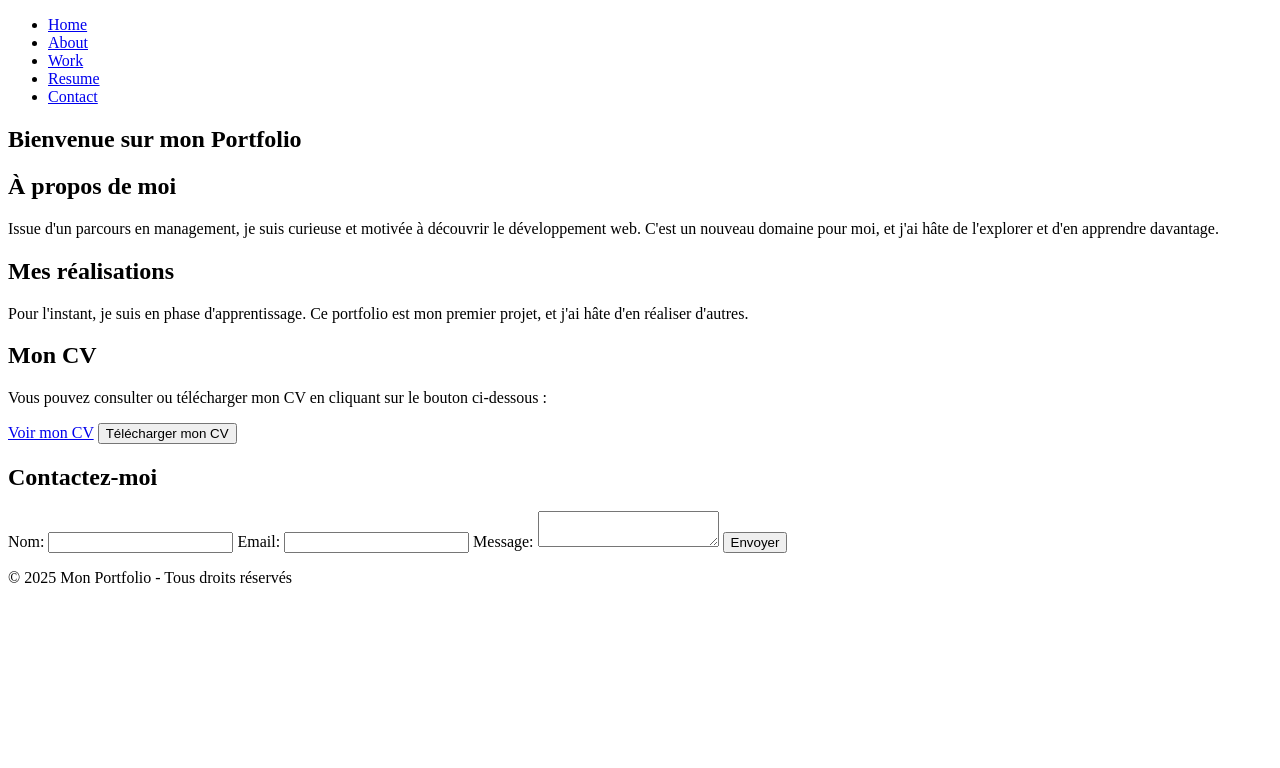
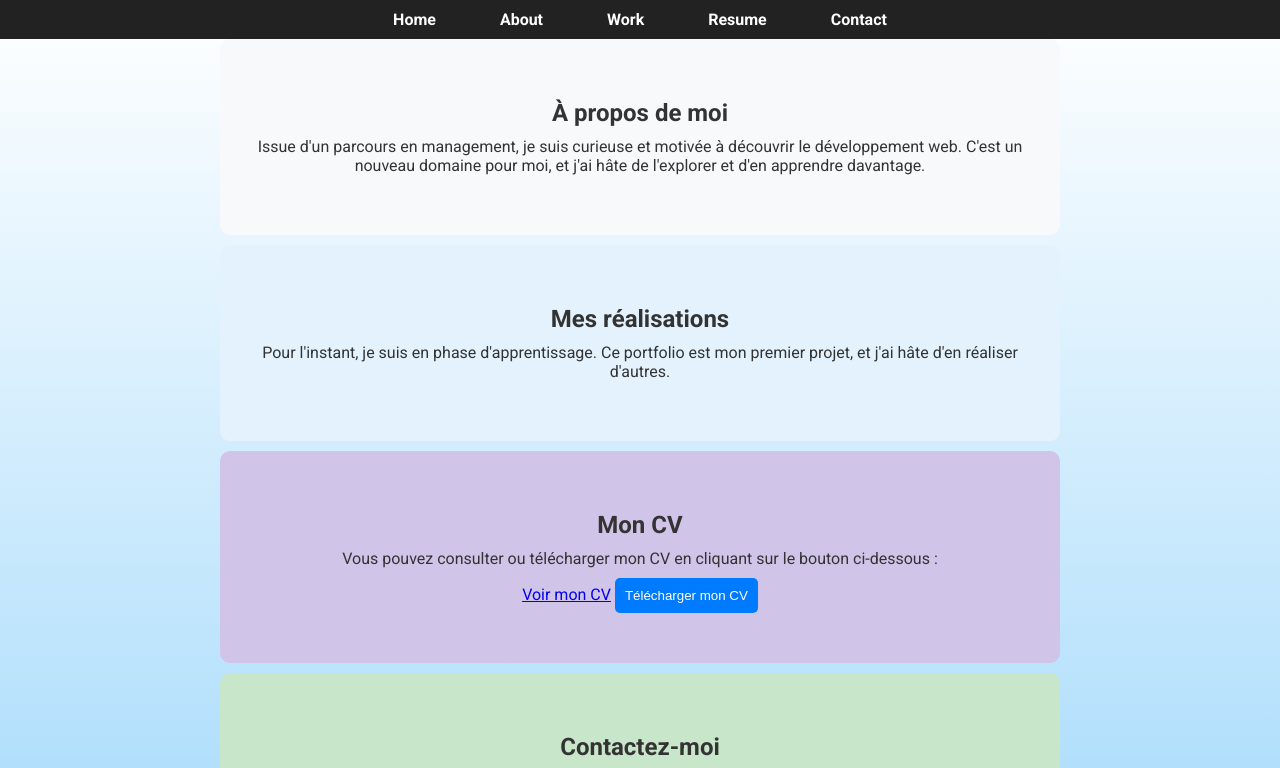
Before and after one commit to Ikram20016-hue/learn_git, a plain HTML site: page index.html in a window 1280 px wide. Shown: the top 768 px of the page. Drawn offline with Linux system fonts and the light colour scheme.

Commit message:
Premier commit : ajout du portfolio

```diff
--- a/index.html
+++ b/index.html
@@ -1,40 +1,37 @@
 <!DOCTYPE html>
 <html lang="fr">
 <head>
+    <link rel="stylesheet" href="styles.css">
+    <link href="https://fonts.googleapis.com/css2?family=Roboto:wght@300;400;700&display=swap" rel="stylesheet">
     <meta charset="UTF-8">
     <meta name="viewport" content="width=device-width, initial-scale=1.0">
     <title>Mon Portfolio</title>
 </head>
 <body>
-
-    <!-- Navbar -->
-    <nav>
-        <ul>
-            <li><a href="#home">Home</a></li>
-            <li><a href="#about">About</a></li>
-            <li><a href="#work">Work</a></li>
-            <li><a href="#resume">Resume</a></li>
-            <li><a href="#contact">Contact</a></li>
+    <nav class="navbar">
+        <ul class="nav-links">
+            <li class="nav-item"><a href="#">Home</a></li>
+            <li class="nav-item"><a href="#">About</a></li>
+            <li class="nav-item"><a href="#">Work</a></li>
+            <li class="nav-item"><a href="#">Resume</a></li>
+            <li class="nav-item"><a href="#">Contact</a></li>
         </ul>
     </nav>
 
+
     <!-- Sections -->
-    <section id="home">
-        <h1>Bienvenue sur mon Portfolio</h1>
+    <section id="about" class="section">
+        <h2>À propos de moi</h2>
+        <p>Issue d'un parcours en management, je suis curieuse et motivée à découvrir le développement web.
+        C'est un nouveau domaine pour moi, et j'ai hâte de l'explorer et d'en apprendre davantage.</p>
     </section>
 
-    <section id="about">
-        <h2>À propos de moi</h2>
-        <p>Issue d'un parcours en management, je suis curieuse et motivée à découvrir le développement web.
-            C'est un nouveau domaine pour moi, et j'ai hâte de l'explorer et d'en apprendre davantage.</p>
-    </section>
-
-    <section id="work">
+    <section id="work" class="section">
         <h2>Mes réalisations</h2>
         <p>Pour l'instant, je suis en phase d'apprentissage. Ce portfolio est mon premier projet, et j'ai hâte d'en réaliser d'autres.</p>
     </section>
 
-    <section id="resume">
+    <section id="resume" class="section">
         <h2>Mon CV</h2>
         <p>Vous pouvez consulter ou télécharger mon CV en cliquant sur le bouton ci-dessous :</p>
         <a href="assets/CV.pdf" target="_blank">Voir mon CV</a>
@@ -43,9 +40,7 @@
         </a>
     </section>
 
-
-
-    <section id="contact">
+    <section id="contact" class="section">
         <h2>Contactez-moi</h2>
         <form>
             <label for="name">Nom:</label>
--- /dev/null
+++ b/styles.css
@@ -0,0 +1,139 @@
+/* Appliquer la police Roboto */
+body {
+    font-family: 'Roboto', sans-serif;
+    margin: 0;
+    padding: 0;
+    background: linear-gradient(to bottom, #ffffff, #87CEFA);
+    color: #333;
+}
+
+/* Barre de navigation */
+.navbar {
+    background-color: #222;
+    padding: 15px 0;
+    text-align: center;
+}
+
+.nav-links {
+    list-style: none;
+    padding: 0;
+    margin: 0;
+}
+
+.nav-item {
+    display: inline; /* Affichage inline */
+    margin: 0 15px;
+}
+
+.nav-item a {
+    text-decoration: none;
+    color: white;
+    font-weight: 700;
+    padding: 10px 15px;
+    transition: 0.3s;
+}
+
+.nav-item a:hover {
+    background-color: #007BFF;
+    border-radius: 5px;
+}
+
+/* Sections */
+.section {
+    padding: 50px;
+    text-align: center;
+    max-width: 800px;
+    margin: auto;
+    border-radius: 10px;
+}
+
+/* Background différent pour chaque section */
+#about {
+    background: #f8f9fa;
+}
+
+#work {
+    background: #e3f2fd;
+}
+
+#resume {
+    background: #d1c4e9;
+}
+
+#contact {
+    background: #c8e6c9;
+}
+
+/* Formulaire */
+form {
+    display: flex;
+    flex-direction: column;
+    gap: 10px;
+    max-width: 400px;
+    margin: auto;
+}
+
+input, textarea {
+    width: 100%;
+    padding: 10px;
+    border: 1px solid #ccc;
+    border-radius: 5px;
+}
+
+/* Bouton */
+button {
+    background-color: #007BFF;
+    color: white;
+    padding: 10px;
+    border: none;
+    border-radius: 5px;
+    cursor: pointer;
+}
+
+button:hover {
+    background-color: #0056b3;
+}
+
+/* Pied de page */
+footer {
+    text-align: center;
+    padding: 20px;
+    background-color: #222;
+    color: white;
+}
+.section {
+    padding: 50px;
+    text-align: center;
+    max-width: 800px;
+    margin: auto;
+    border-radius: 10px;
+    margin-bottom: 0; /* Supprime l'espace en bas */
+    padding-bottom: 20px; /* Ajuste l'espace interne */
+}
+.section {
+    height: 100vh; /* Supprime ou réduit cette valeur */
+}
+.section {
+    padding: 50px 0; /* Ajuste l'espacement sans forcer une hauteur fixe */
+    min-height: auto; /* Permet aux sections d'avoir une hauteur adaptée au contenu */
+}
+/* Appliquer une marge seulement entre les sections */
+.section {
+    padding: 50px 20px; /* Ajuster l'espacement interne */
+    margin-bottom: 20px; /* Réduit l'espace entre les sections */
+    min-height: auto; /* Assurer que la hauteur s'adapte au contenu */
+}
+
+/* Supprimer les marges trop grandes */
+h1, h2, p {
+    margin: 10px 0;
+}
+
+/* Vérifier que la navigation ne prend pas trop de place */
+.navbar {
+    padding: 10px 0;
+}
+.section {
+    height: auto !important;
+    margin-bottom: 10px !important;
+}
```
